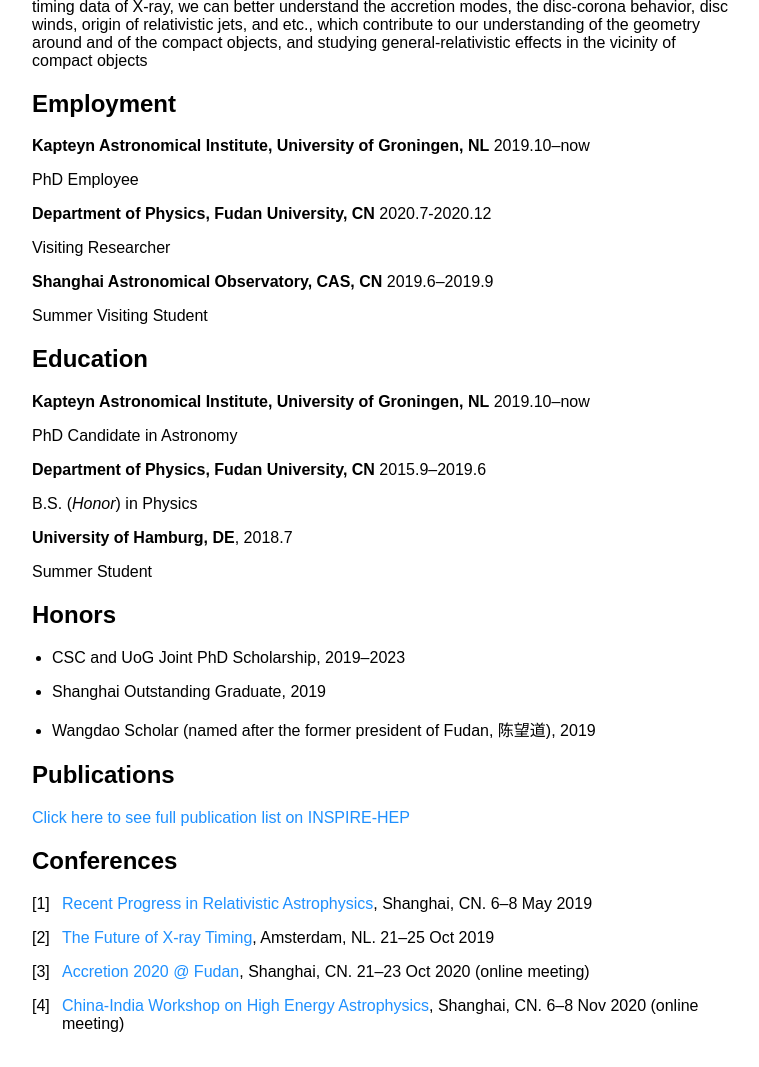
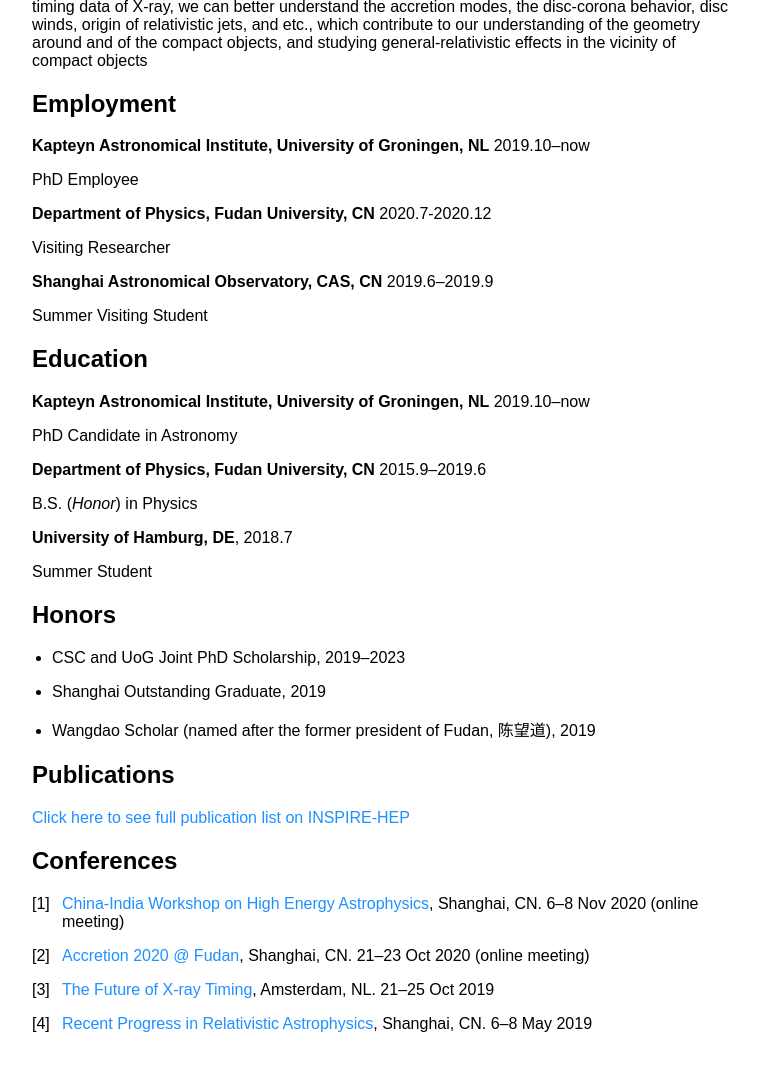
Before and after one commit to lzzyx96txdy/lzzyx96txdy.github.io, a Jekyll site: the page built from index.md, in a window 1280 px wide, cut to the strip 372-1439 px from the top of the page. Shown: the whole strip, without its empty margins (258-1017 px from the left). Built offline with Jekyll 4.4.1, drawn with Linux system fonts in a browser that asks for light colours; our own code applies the rules of GitHub Pages for plain Markdown files; part of the change alters nothing that is shown.

```diff
--- a/index.md
+++ b/index.md
@@ -58,13 +58,17 @@ Summer Student
 
 ## Conferences
 
+1. [China-India Workshop on High Energy Astrophysics](https://ch-inhea.fudan.edu.cn/), Shanghai, CN. 6--8 Nov 2020 (online meeting)
+
+1. [Accretion 2020 @ Fudan](https://accretion2020.fudan.edu.cn/), Shanghai, CN. 21--23 Oct 2020 (online meeting)
+
+1. [The Future of X-ray Timing](https://api.uva.nl/conferences-2019/the-future-of-x-ray-timing/the-future-of-x-ray-timing.html?cb), Amsterdam, NL. 21--25 Oct 2019
+
 1. [Recent Progress in Relativistic Astrophysics](https://www.tat.physik.uni-tuebingen.de/blackholes2019/Home.html), Shanghai, CN. 6--8 May 2019
 
-2. [The Future of X-ray Timing](https://api.uva.nl/conferences-2019/the-future-of-x-ray-timing/the-future-of-x-ray-timing.html?cb), Amsterdam, NL. 21--25 Oct 2019
 
-3. [Accretion 2020 @ Fudan](https://accretion2020.fudan.edu.cn/), Shanghai, CN. 21--23 Oct 2020 (online meeting)
 
-4. [China-India Workshop on High Energy Astrophysics](https://ch-inhea.fudan.edu.cn/), Shanghai, CN. 6--8 Nov 2020 (online meeting)
+
 
 <!-- ## Patents
 
```
